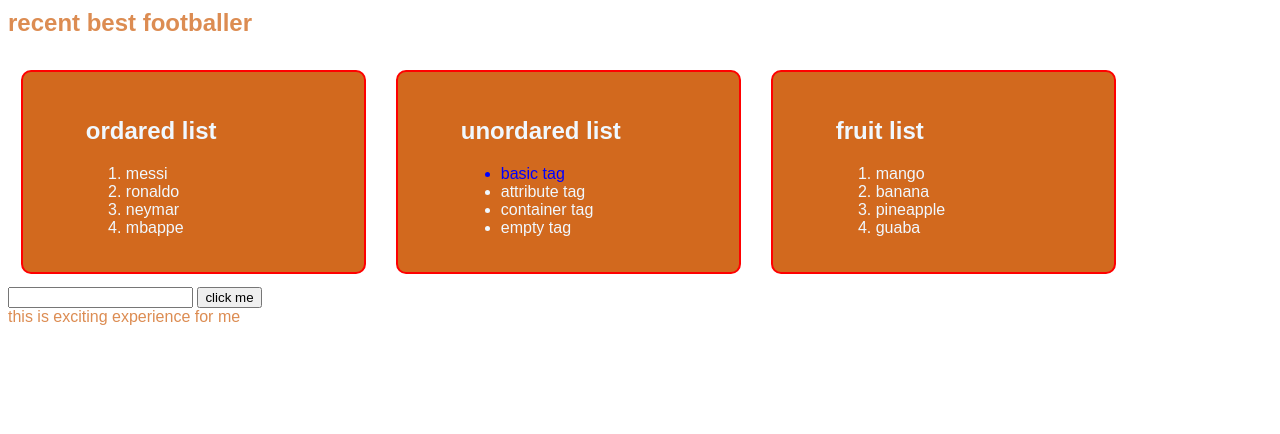
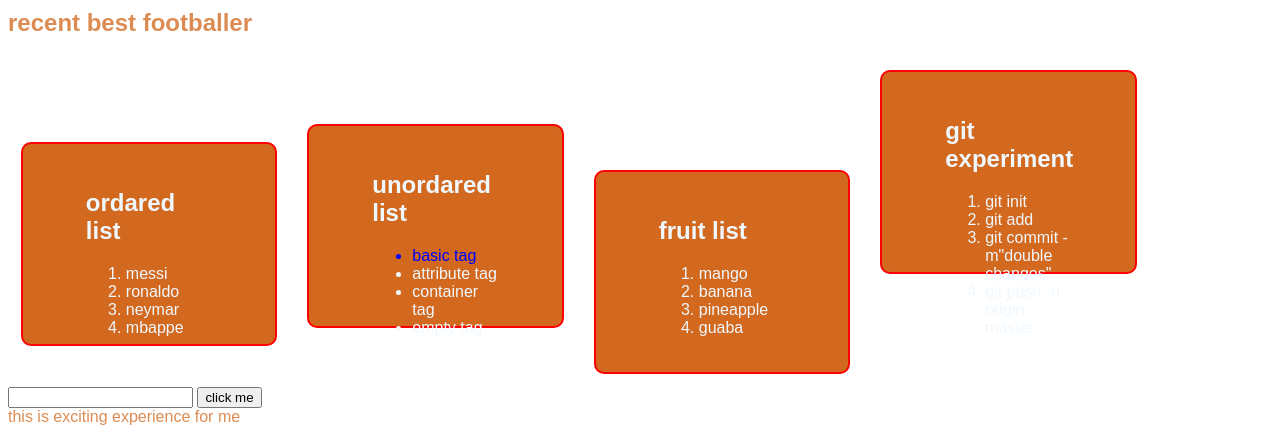
Before and after one commit to AJMAMUN/multipole-website, a plain HTML site: page index.html in a window 1280 px wide. Shown: the part 1148-1582 px from the top of the page. Before the commit the page ends 1482 px from the top, so only its background shows below. Drawn offline with Linux system fonts and the light colour scheme.

Commit message:
four changes ever

```diff
--- a/index.html
+++ b/index.html
@@ -42,6 +42,18 @@
         <li>guaba</li>
     </ol>
 </div>
+<div class="style">
+    <h2>git experiment </h2>
+    <ol>
+        <li>git init</li>
+        <li>git add</li>
+        <li>git commit -m"double changes"</li>
+        <li>git push -u origin master</li>
+    </ol>
+
+
+
+</div>
 <input type="text">
 <button>click me</button>
 <footer>this is exciting experience for me</footer>
--- a/style.css
+++ b/style.css
@@ -7,7 +7,7 @@ body{
 }
 .style{
     border: 2px solid red;
-    width: 17%;
+    width: 10%;
     height: 150px;
     border-radius: 10px;
     margin: 1%;
```
